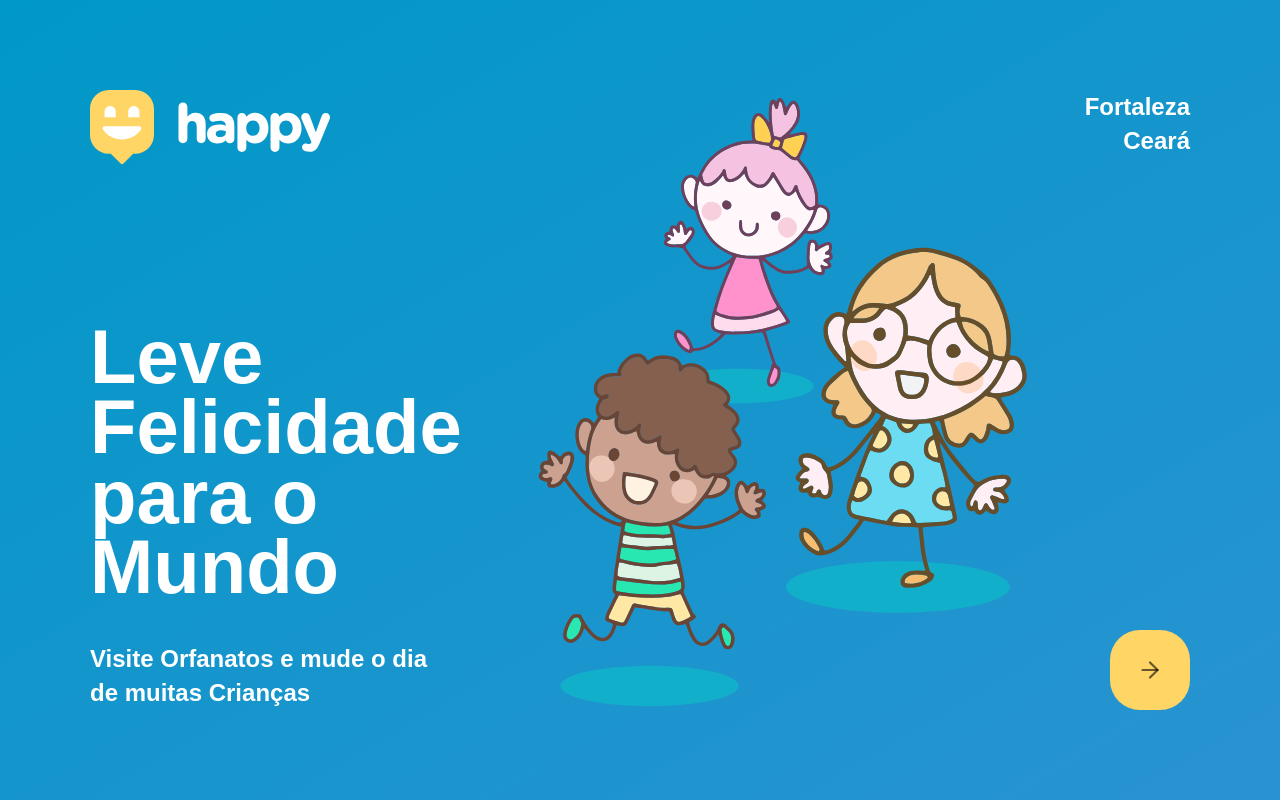
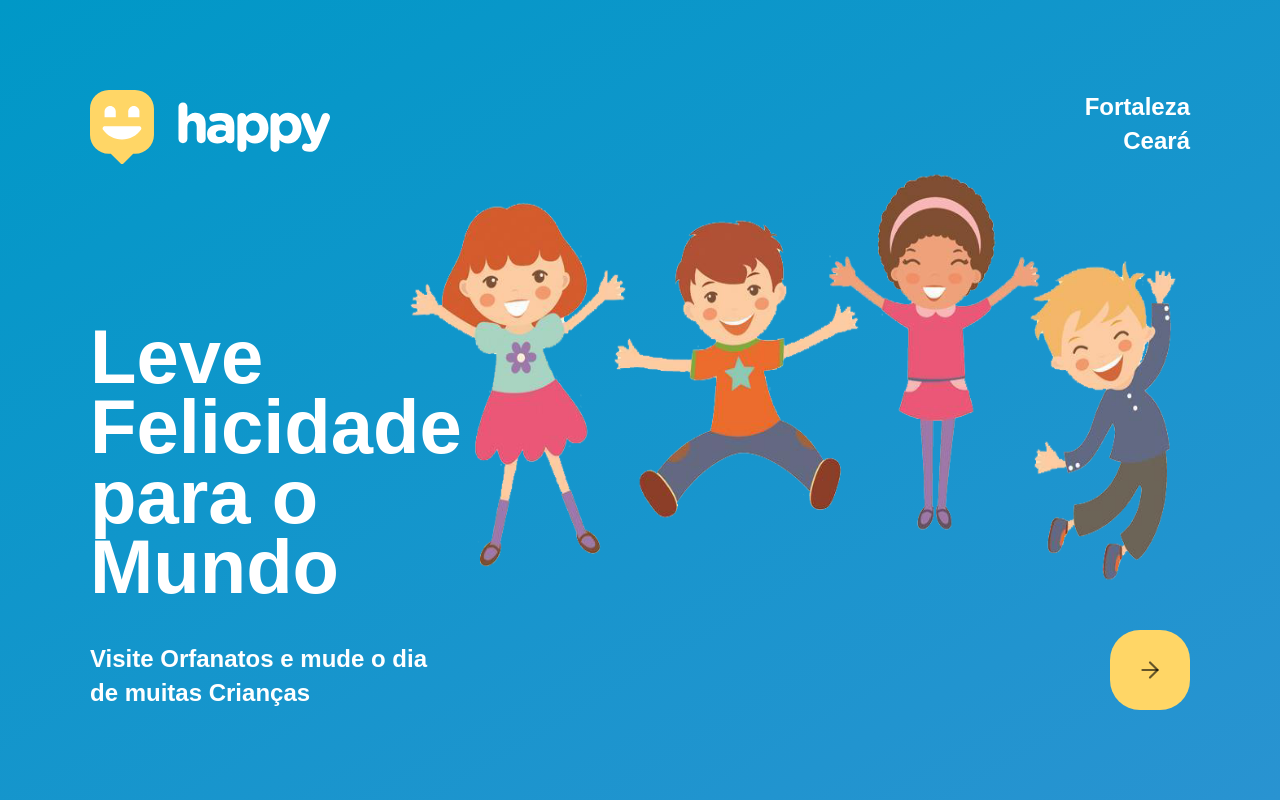
Before and after one commit to ivanvieirace/nextlevelweek3-happy, a React (Create React App) app in the folder web/: page / in a window 1280 px wide. Built offline with nearby package versions, Linux system fonts and the light colour scheme; the HTML template or start-up script is replaced by a standard one.

Commit message:
Update Background Landing Page

```diff
--- a/web/src/styles/pages/landing.css
+++ b/web/src/styles/pages/landing.css
@@ -25,8 +25,8 @@
   flex-direction: column;
   justify-content: space-between;
 
-  background: url("../../images/landing.svg") no-repeat 180% center;
-  background-size: 90% 90%;
+  background: url("../../images/landing3.png") no-repeat 170% center;
+  background-size: 85% 95%;
 }
 
 #page-landing .content-wrapper main {
```
Also changed, not shown: web/src/images/landing3.png (added).
